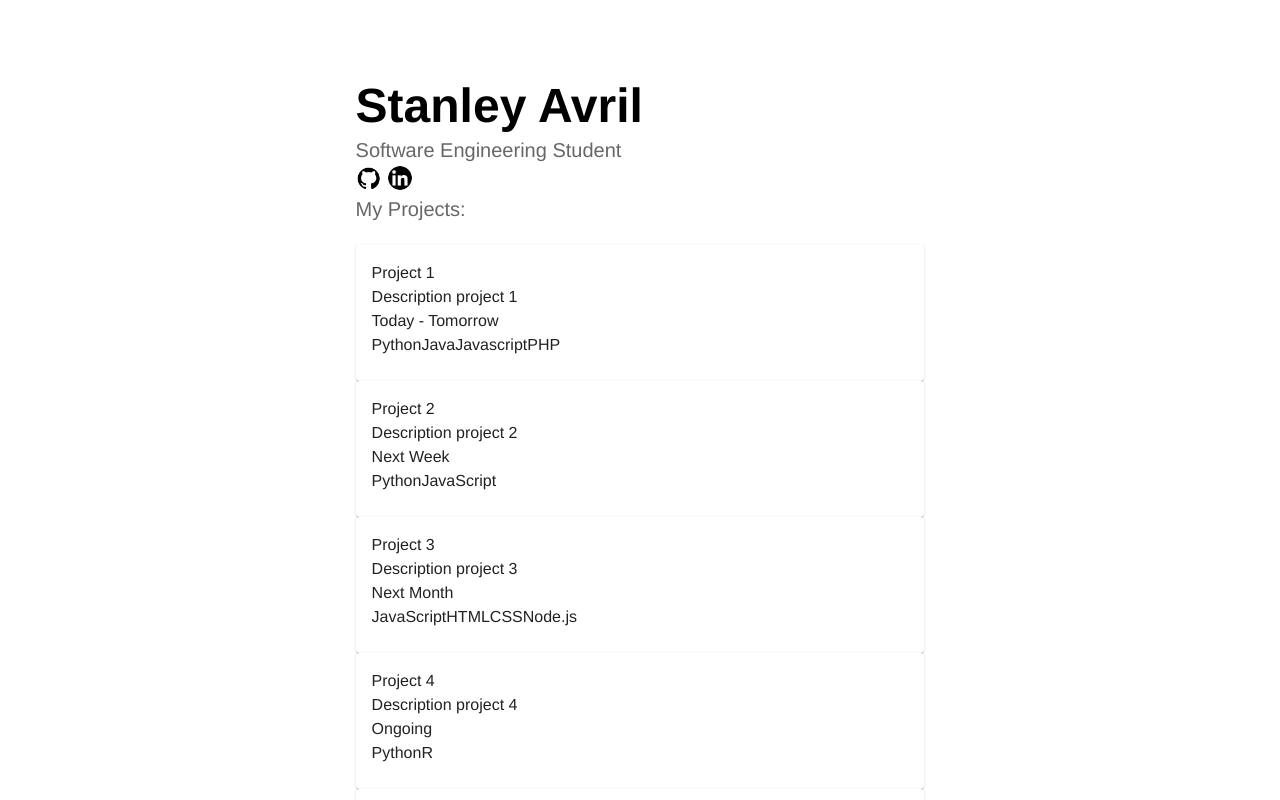
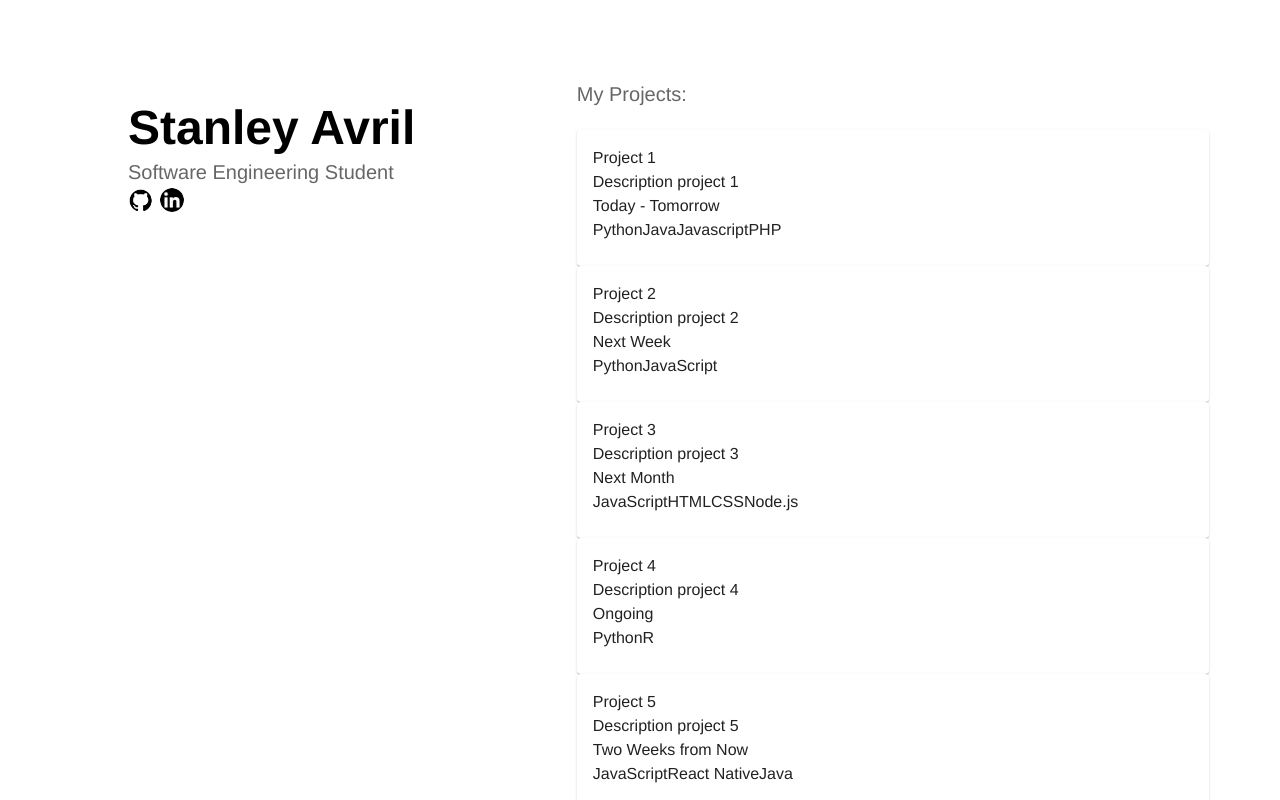
Before and after one commit to stanleyavril123/myPortfolio, a React (Create React App) app in the folder my-portfolio/: page / in a window 1280 px wide. Shown: the top 800 px of the page. Built offline with nearby package versions, Linux system fonts and the light colour scheme.

Commit message:
Restructured the general layout

```diff
--- a/my-portfolio/package.json
+++ b/my-portfolio/package.json
@@ -9,7 +9,10 @@
     "@testing-library/jest-dom": "^5.17.0",
     "@testing-library/react": "^13.4.0",
     "@testing-library/user-event": "^13.5.0",
+    "bootstrap": "^5.3.3",
+    "next": "^15.0.3",
     "react": "^18.3.1",
+    "react-bootstrap": "^2.10.5",
     "react-dom": "^18.3.1",
     "react-scripts": "5.0.1",
     "web-vitals": "^2.1.4"
--- a/my-portfolio/src/App.jsx
+++ b/my-portfolio/src/App.jsx
@@ -3,7 +3,17 @@ import {Box} from '@mui/material';
 import Header from "./components/Header";
 import Socials from "./components/Socials";
 import Projects from "./components/Projects";
+import NavButton from "./components/NavButton";
 
+// Hero Section
+//  ↓
+// Projects
+//  ↓
+// Skills
+//  ↓
+// About Me
+//  ↓
+// Contact
 
 function App() {
     return(
@@ -16,14 +26,25 @@ function App() {
         >
             <Box
             sx={{
-                width: "45%",
-                height: "100%",
+                paddingRight: "10%",
+                position: "fixed",
+                top: "100px",
+                left: "10%",
             }}
             >
                 <Header />
-                <Socials/>
-                <Projects/>
+                <Socials />
+                <NavButton />
+
             </Box>
+
+            <Box
+            sx={{width: "50%", paddingLeft: "40%"}}
+            >
+                <Projects />
+            </Box>
+
+
         </Box>
 
 
--- /dev/null
+++ b/my-portfolio/src/components/NavButton.jsx
@@ -0,0 +1,11 @@
+import { Button, Stack, Typography } from "@mui/material";
+import React from "react";
+
+
+const navButton = ["ABOUT", "PROJECTS", "SKILLS", "CONTACT ME"]
+
+export default function NavButton() {
+
+
+
+}
--- a/my-portfolio/src/components/Projects.jsx
+++ b/my-portfolio/src/components/Projects.jsx
@@ -1,4 +1,4 @@
-import { Box, Card, CardContent, Stack, Typography } from "@mui/material";
+import {Card, CardContent, Typography } from "@mui/material";
 import React from "react";
 import data from "../projectData.json"
 
```
Also changed, not shown: 1 other file (tests, documents, lock files or other folders).
